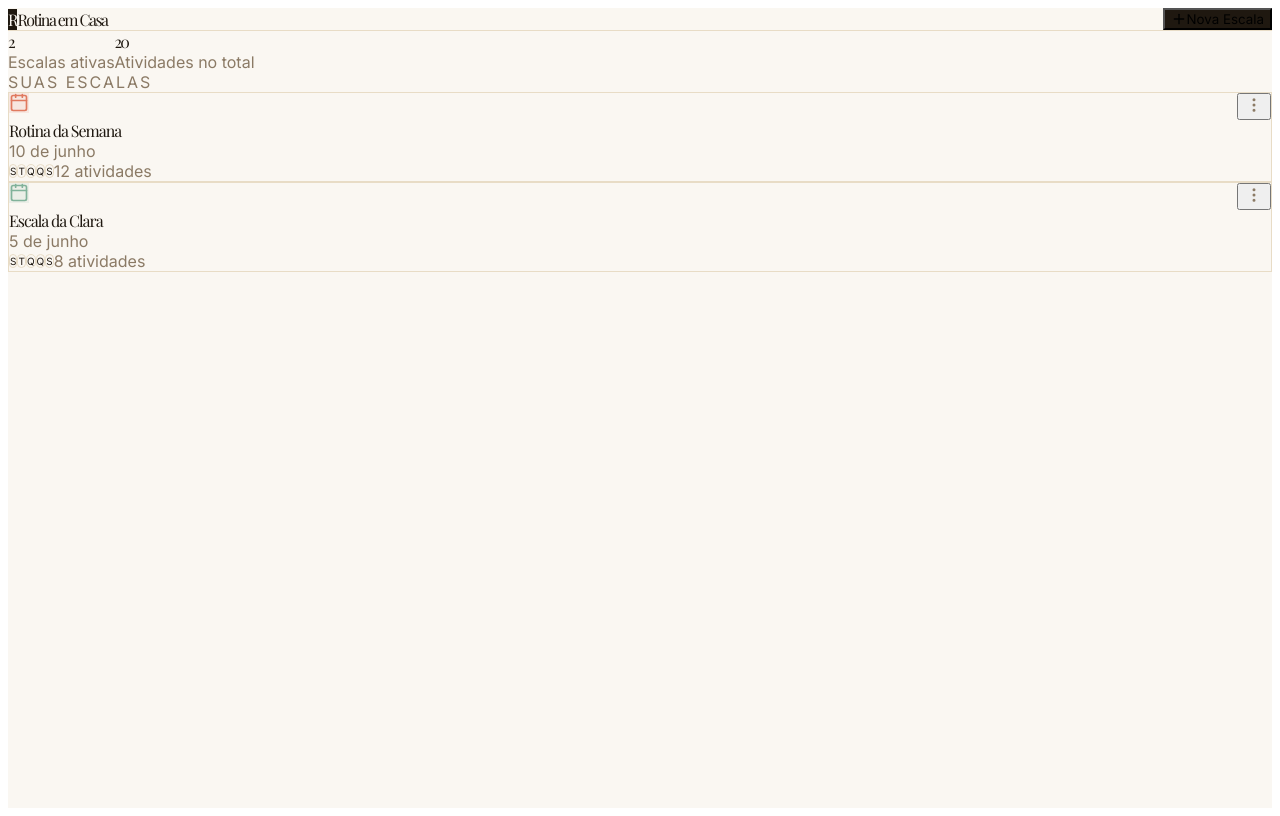
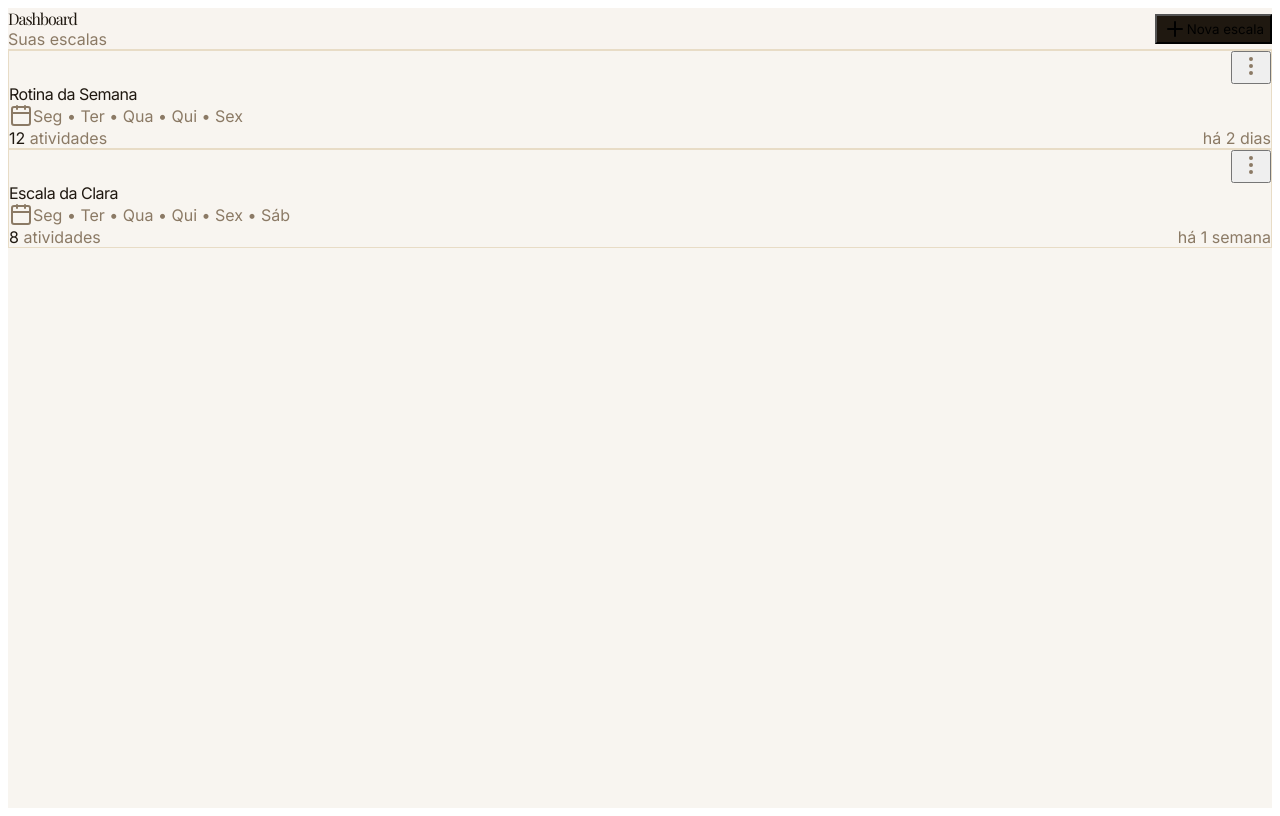
Before and after one commit to italo0machado/rotina-em-casa, a React (Vite) app in the folder frontend/: page /dashboard in a window 1280 px wide. Built offline with nearby package versions, Linux system fonts and the light colour scheme.

Commit message:
feat: dashboard com visual mais premium

```diff
--- a/frontend/src/pages/Dashboard.tsx
+++ b/frontend/src/pages/Dashboard.tsx
@@ -12,7 +12,6 @@ interface Escala {
   criadaEm?: string;
 }
 
-
 const TEMAS = [
   { id: 'praia', nome: 'Praia', cor: '#e07a5f' },
   { id: 'floresta', nome: 'Floresta', cor: '#81b29a' },
@@ -20,7 +19,7 @@ const TEMAS = [
   { id: 'dinossauro', nome: 'Dinossauro', cor: '#f4a261' },
 ];
 
-// Atualizado: 05/06 21:20
+// Atualizado: 06/06 04:40
 export default function Dashboard() {
   const navigate = useNavigate();
 
@@ -104,148 +103,147 @@ export default function Dashboard() {
   };
 
   return (
-    <div className="min-h-screen bg-[#faf7f2] text-[#1f1810]">
+    <div className="min-h-screen bg-[#f8f5f0] text-[#1f1810]">
       {/* Header */}
-      <nav className="border-b border-[#e8dcc6] bg-[#faf7f2]/95 backdrop-blur sticky top-0 z-50">
-        <div className="max-w-7xl mx-auto px-6 flex items-center justify-between h-20">
-          <div className="flex items-center gap-3">
-            <div className="w-9 h-9 bg-[#1f1810] rounded-2xl flex items-center justify-center">
-              <span className="text-[#faf7f2] text-xl font-serif tracking-[-1px]">R</span>
+      <div className="border-b border-[#e8dcc6] bg-[#f8f5f0]/95 backdrop-blur sticky top-0 z-50">
+        <div className="max-w-7xl mx-auto px-8 flex items-center justify-between h-20">
+          <div>
+            <div className="font-serif text-2xl tracking-[-1px]">Dashboard</div>
+            <div className="text-xs text-[#8b7a65]">Suas escalas</div>
           </div>
-            <div className="font-serif text-2xl tracking-[-1.5px]">Rotina em Casa</div>
-          </div>
-
           <button
             onClick={() => setShowModal(true)}
-            className="flex items-center gap-2 bg-[#1f1810] text-white px-6 py-2.5 rounded-2xl text-sm hover:bg-black transition"
+            className="flex items-center gap-2 px-6 py-2.5 bg-[#1f1810] text-white rounded-2xl text-sm hover:bg-black transition"
           >
-            <Plus size={16} /> Nova Escala
+            <Plus className="w-4 h-4" /> Nova escala
           </button>
-        </div>
-      </nav>
-
-      <div className="max-w-7xl mx-auto px-6 py-10">
-        {/* Stats */}
-        <div className="flex items-center gap-8 mb-10">
-          <div>
-            <div className="text-4xl font-serif tracking-[-2px]">{escalas.length}</div>
-            <div className="text-sm text-[#8b7a65]">Escalas ativas</div>
-          </div>
-          <div>
-            <div className="text-4xl font-serif tracking-[-2px]">
-              {escalas.reduce((sum, e) => sum + e.totalAtividades, 0)}
-            </div>
-            <div className="text-sm text-[#8b7a65]">Atividades no total</div>
         </div>
       </div>
 
-        {/* Lista de Escalas */}
-        <div className="mb-8">
-          <div className="flex items-center justify-between mb-6">
-            <div className="text-sm tracking-[2px] text-[#8b7a65]">SUAS ESCALAS</div>
+      <div className="max-w-7xl mx-auto px-8 py-12">
+        {escalas.length === 0 ? (
+          <div className="text-center py-20">
+            <div className="text-6xl mb-6">📋</div>
+            <div className="text-2xl tracking-[-0.5px] mb-3">Nenhuma escala ainda</div>
+            <p className="text-[#6b5c4a] mb-8">Crie sua primeira escala e comece a organizar sua rotina.</p>
+            <button
+              onClick={() => setShowModal(true)}
+              className="px-8 py-3 bg-[#1f1810] text-white rounded-2xl text-sm tracking-[1px]"
+            >
+              CRIAR PRIMEIRA ESCALA
+            </button>
           </div>
-
-          {escalas.length > 0 ? (
-            <div className="grid md:grid-cols-2 lg:grid-cols-3 gap-5">
+        ) : (
+          <div className="grid md:grid-cols-2 lg:grid-cols-3 gap-6">
             {escalas.map((escala) => {
               const tema = getTemaInfo(escala.tema);
               return (
                 <div
                   key={escala.id}
+                  className="group bg-white border border-[#e8dcc6] rounded-3xl p-7 hover:shadow-xl transition-all cursor-pointer"
                   onClick={() => navigate(`/escala/${escala.id}`)}
-                    className="group bg-white border border-[#e8dcc6] rounded-3xl p-7 hover:border-[#b89a6f] transition cursor-pointer"
                 >
-                    <div className="flex justify-between items-start mb-6">
+                  <div className="flex items-start justify-between mb-6">
                     <div
-                        className="w-10 h-10 rounded-2xl flex items-center justify-center"
-                        style={{ backgroundColor: tema.cor + '20', color: tema.cor }}
-                      >
-                        <Calendar size={20} />
-                      </div>
+                      className="w-3 h-3 rounded-full mt-2"
+                      style={{ backgroundColor: tema.cor }}
+                    />
+                    <div className="relative">
                       <button
                         onClick={(e) => {
                           e.stopPropagation();
                           setMenuAberto(menuAberto === escala.id ? null : escala.id);
                         }}
-                        className="text-[#8b7a65] hover:text-[#1f1810]"
+                        className="p-2 text-[#8b7a65] hover:text-[#1f1810]"
                       >
-                        <MoreVertical size={18} />
+                        <MoreVertical className="w-4 h-4" />
                       </button>
-                    </div>
-
-                    <div className="font-serif text-2xl tracking-[-1px] mb-1 group-hover:text-[#b89a6f] transition">
-                      {escala.nome}
-                    </div>
-                    <div className="text-sm text-[#8b7a65] mb-6">{escala.criadaEm}</div>
-
-                    <div className="flex items-center gap-2 text-sm">
-                      <div className="flex -space-x-1">
-                        {escala.dias.slice(0, 5).map((dia, i) => (
-                          <div key={i} className="w-7 h-7 rounded-full bg-[#faf7f2] border border-[#e8dcc6] flex items-center justify-center text-[10px]">
-                            {dia[0]}
-                          </div>
-                        ))}
-                      </div>
-                      <span className="text-[#8b7a65] ml-2">{escala.totalAtividades} atividades</span>
-                    </div>
-
-                    {/* Menu */}
                       {menuAberto === escala.id && (
-                      <div className="absolute mt-2 right-6 bg-white border border-[#e8dcc6] rounded-2xl shadow-sm py-1 z-10" onClick={e => e.stopPropagation()}>
-                        <button onClick={() => duplicarEscala(escala)} className="flex items-center gap-3 px-5 py-2.5 text-sm w-full hover:bg-[#faf7f2]">
-                          <Copy size={15} /> Duplicar
+                        <div className="absolute right-0 mt-1 w-44 bg-white border border-[#e8dcc6] rounded-2xl shadow-lg py-2 z-50">
+                          <button
+                            onClick={(e) => { e.stopPropagation(); duplicarEscala(escala); }}
+                            className="flex items-center gap-3 w-full px-4 py-2.5 text-sm hover:bg-[#f8f5f0]"
+                          >
+                            <Copy className="w-4 h-4" /> Duplicar
                           </button>
-                        <button onClick={() => excluirEscala(escala.id)} className="flex items-center gap-3 px-5 py-2.5 text-sm w-full text-red-600 hover:bg-red-50">
-                          <Trash2 size={15} /> Excluir
+                          <button
+                            onClick={(e) => { e.stopPropagation(); excluirEscala(escala.id); }}
+                            className="flex items-center gap-3 w-full px-4 py-2.5 text-sm text-red-600 hover:bg-red-50"
+                          >
+                            <Trash2 className="w-4 h-4" /> Excluir
                           </button>
-                      </div>
-                    )}
-                  </div>
-                );
-              })}
-            </div>
-          ) : (
-            <div className="text-center py-16 text-[#8b7a65]">
-              Você ainda não tem nenhuma escala.
                         </div>
                       )}
                     </div>
                   </div>
 
+                  <div className="font-medium text-2xl tracking-[-0.5px] mb-2 pr-8">{escala.nome}</div>
+
+                  <div className="flex items-center gap-2 text-sm text-[#8b7a65] mb-6">
+                    <Calendar className="w-4 h-4" />
+                    {escala.dias.join(' • ')}
+                  </div>
+
+                  <div className="flex items-center justify-between text-sm">
+                    <div>
+                      <span className="font-medium">{escala.totalAtividades}</span>
+                      <span className="text-[#8b7a65]"> atividades</span>
+                    </div>
+                    <div className="text-[#8b7a65]">{escala.ultimaAtualizacao}</div>
+                  </div>
+                </div>
+              );
+            })}
+          </div>
+        )}
+      </div>
+
       {/* Modal Criar Escala */}
       {showModal && (
-        <div className="fixed inset-0 bg-black/40 flex items-center justify-center z-50">
-          <div className="bg-white rounded-3xl p-8 w-full max-w-md">
-            <h2 className="font-serif text-3xl tracking-[-1px] mb-6">Nova escala</h2>
+        <div className="fixed inset-0 bg-black/40 flex items-center justify-center z-50 p-6">
+          <div className="bg-white rounded-3xl w-full max-w-md p-8">
+            <div className="font-medium text-2xl tracking-[-0.5px] mb-8">Nova escala</div>
 
+            <div className="mb-6">
+              <div className="text-sm text-[#8b7a65] mb-2">Nome da escala</div>
               <input
                 type="text"
                 value={novoNome}
                 onChange={(e) => setNovoNome(e.target.value)}
-              placeholder="Nome da escala"
-              className="w-full border border-[#e8dcc6] px-5 py-4 rounded-2xl text-lg mb-6 focus:outline-none focus:border-[#b89a6f]"
+                placeholder="Ex: Rotina da Semana"
+                className="w-full border border-[#e8dcc6] rounded-2xl px-5 py-3.5 text-lg focus:outline-none focus:border-[#1f1810]"
+                autoFocus
               />
+            </div>
 
-            <div className="mb-6">
-              <div className="text-xs tracking-[2px] mb-3 text-[#8b7a65]">TEMA</div>
+            <div className="mb-8">
+              <div className="text-sm text-[#8b7a65] mb-3">Tema visual</div>
               <div className="flex gap-3">
                 {TEMAS.map(tema => (
                   <button
                     key={tema.id}
                     onClick={() => setTemaSelecionado(tema.id)}
-                    className={`w-9 h-9 rounded-2xl border-2 ${temaSelecionado === tema.id ? 'border-[#1f1810]' : 'border-transparent'}`}
-                    style={{ backgroundColor: tema.cor }}
-                  />
+                    className={`flex-1 py-3 rounded-2xl border text-sm transition-all ${temaSelecionado === tema.id ? 'border-[#1f1810] bg-[#1f1810] text-white' : 'border-[#e8dcc6] hover:border-[#b89a6f]'}`}
+                  >
+                    {tema.nome}
+                  </button>
                 ))}
               </div>
             </div>
 
             <div className="flex gap-3">
-              <button onClick={() => setShowModal(false)} className="flex-1 py-3 border border-[#e8dcc6] rounded-2xl">
-                Cancelar
+              <button
+                onClick={() => setShowModal(false)}
+                className="flex-1 py-3.5 rounded-2xl border border-[#e8dcc6] text-sm tracking-[1px]"
+              >
+                CANCELAR
               </button>
-              <button onClick={criarEscala} className="flex-1 py-3 bg-[#1f1810] text-white rounded-2xl">
-                Criar Escala
+              <button
+                onClick={criarEscala}
+                disabled={!novoNome.trim()}
+                className="flex-1 py-3.5 rounded-2xl bg-[#1f1810] text-white text-sm tracking-[1px] disabled:opacity-50"
+              >
+                CRIAR ESCALA
               </button>
             </div>
           </div>
```
Lines whose indentation alone changed are shown as unchanged.
